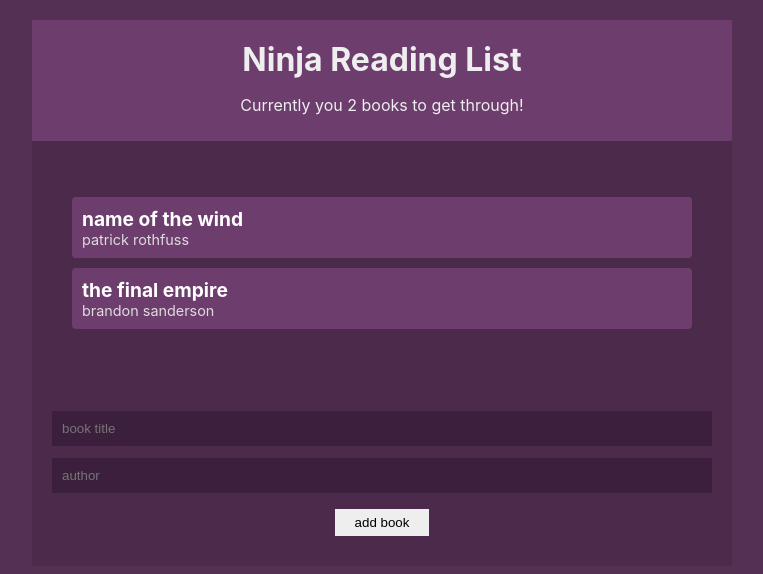
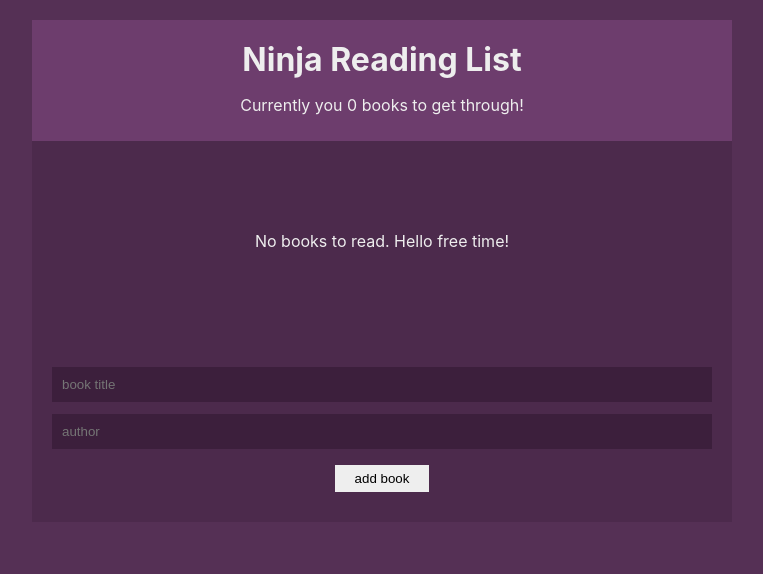
Before and after one commit to ryan-spencer1220/context-app, a React (Create React App) app: page / in a window 1280 px wide. Shown: the top 574 px of the page, without its empty margins (258-1021 px from the left). Built offline with nearby package versions, Linux system fonts and the light colour scheme.

Commit message:
Add reducers to project

```diff
--- a/src/components/BookDetails.js
+++ b/src/components/BookDetails.js
@@ -2,9 +2,9 @@
 import { BookContext } from "../contexts/BookContext";
 
 const BookDetails = ({ book }) => {
-  const { removeBook } = useContext(BookContext);
+  const { dispatch } = useContext(BookContext);
   return (
-    <li onClick={() => removeBook(book.id)}>
+    <li onClick={() => dispatch({ type: "REMOVE_BOOK", id: book.id })}>
       <div className="title">{book.title}</div>
       <div className="author">{book.author}</div>
     </li>
--- a/src/components/BookForm.js
+++ b/src/components/BookForm.js
@@ -2,12 +2,18 @@
 import { BookContext } from "../contexts/BookContext";
 
 const NewBookForm = () => {
-  const { addBook } = useContext(BookContext);
+  const { dispatch } = useContext(BookContext);
   const [title, setTitle] = useState("");
   const [author, setAuthor] = useState("");
   const handleSubmit = (e) => {
     e.preventDefault();
-    addBook(title, author);
+    dispatch({
+      type: "ADD_BOOK",
+      book: {
+        title,
+        author,
+      },
+    });
     setTitle("");
     setAuthor("");
   };
--- a/src/contexts/BookContext.js
+++ b/src/contexts/BookContext.js
@@ -1,24 +1,13 @@
-import React, { createContext, useState } from "react";
-import { v4 } from "uuid";
+import React, { createContext, useState, useReducer } from "react";
+import { bookReucer } from "../reducers/bookReducer";
 
 export const BookContext = createContext();
 
 const BookContextProvider = (props) => {
-  const [books, setBooks] = useState([
-    { title: "name of the wind", author: "patrick rothfuss", id: 1 },
-    { title: "the final empire", author: "brandon sanderson", id: 2 },
-  ]);
-
-  const addBook = (title, author) => {
-    setBooks([...books, { title, author, id: v4() }]);
-  };
-
-  const removeBook = (id) => {
-    setBooks(books.filter((book) => book.id !== id));
-  };
+  const [books, dispatch] = useReducer(bookReucer, []);
 
   return (
-    <BookContext.Provider value={{ books, addBook, removeBook }}>
+    <BookContext.Provider value={{ books, dispatch }}>
       {props.children}
     </BookContext.Provider>
   );
--- /dev/null
+++ b/src/reducers/bookReducer.js
@@ -0,0 +1,19 @@
+import { v4 } from "uuid";
+
+export const bookReucer = (state, action) => {
+  switch (action.type) {
+    case "ADD_BOOK":
+      return [
+        ...state,
+        {
+          title: action.book.title,
+          author: action.book.author,
+          id: v4(),
+        },
+      ];
+    case "REMOVE_BOOK":
+      return state.filter((book) => book.id !== action.id);
+    default:
+      return state;
+  }
+};
```
